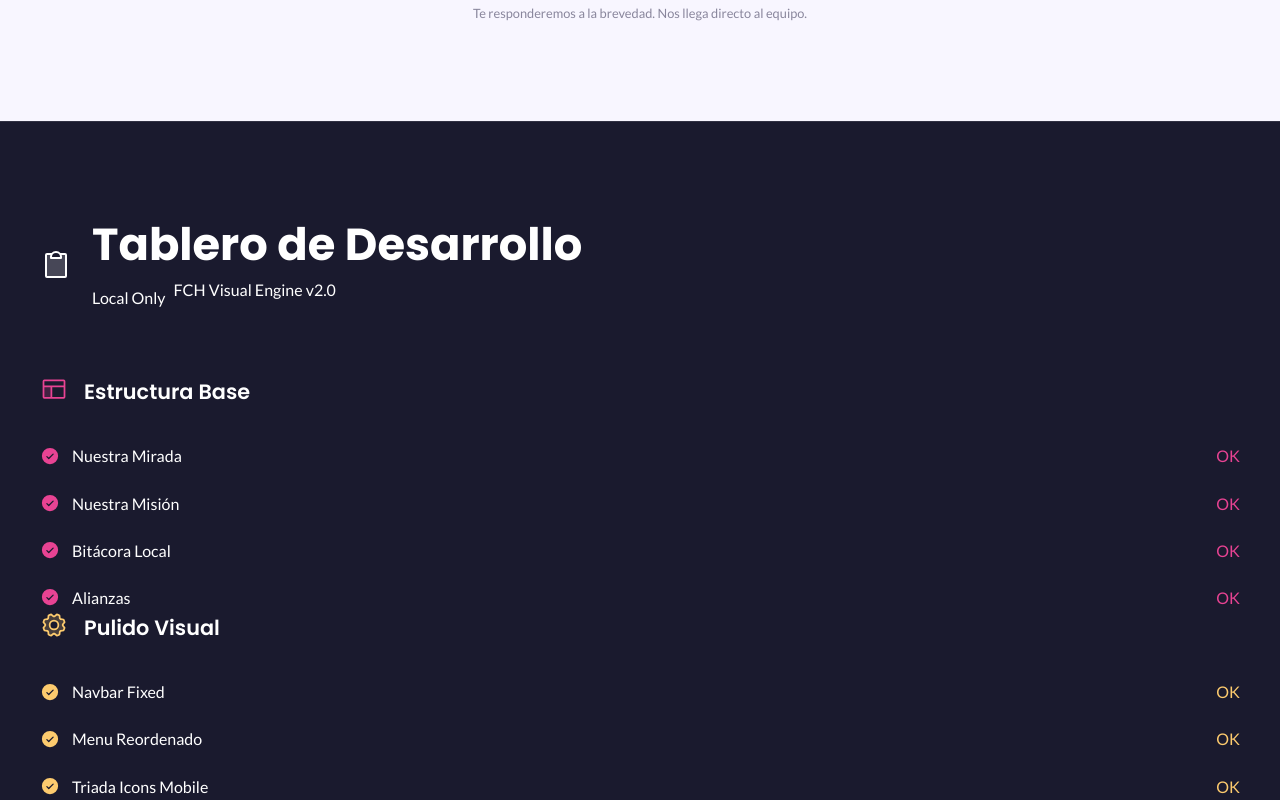
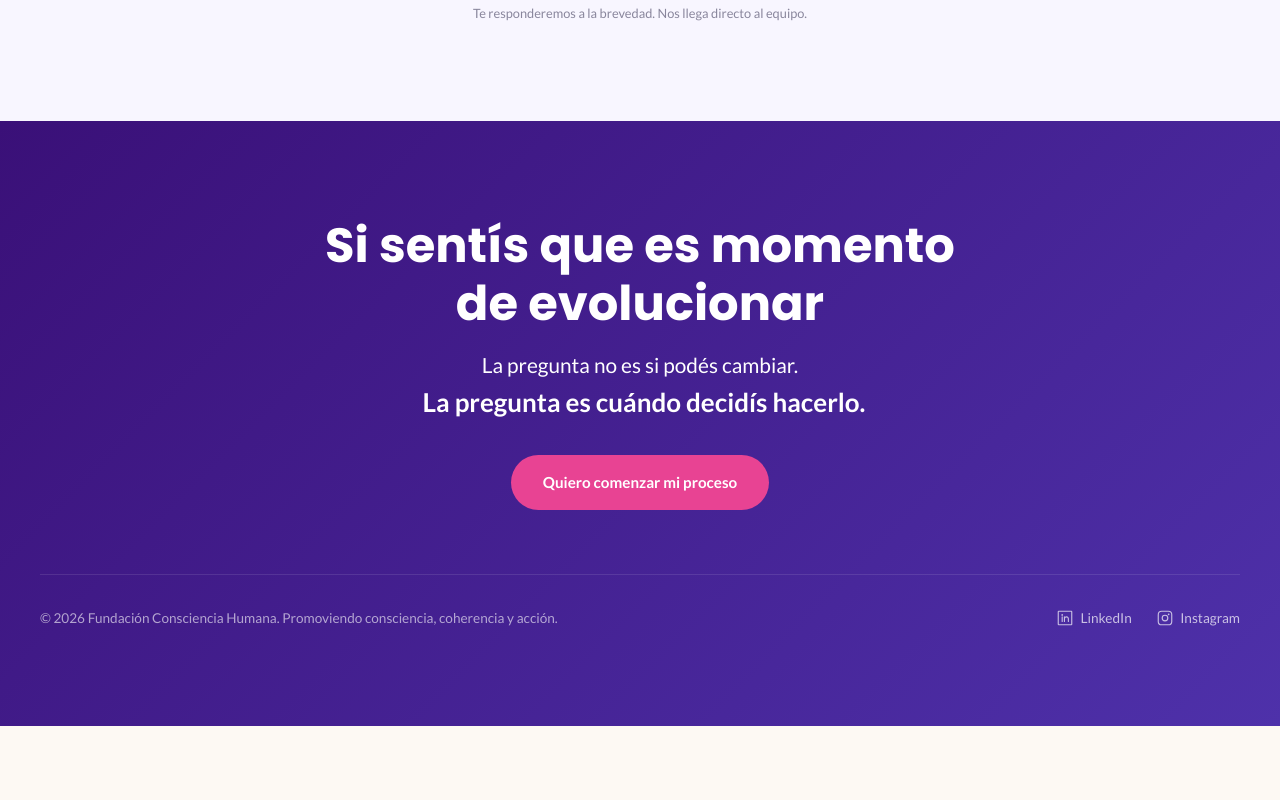
Before and after one commit to joerey101/conscienciahumana, a React (Vite) app: page / in a window 1280 px wide. Shown: the part 8980-9780 px from the top of the page. After the commit the page ends 9706 px from the top, so only its background shows below. Built offline with nearby package versions, Linux system fonts and the light colour scheme.

Commit message:
fix: remover panel VisualProgress completamente

```diff
--- a/src/App.tsx
+++ b/src/App.tsx
@@ -13,7 +13,7 @@ import { Verticales } from './components/sections/Verticales'
 import { Impacto } from './components/sections/Impacto'
 import { Alianzas } from './components/sections/Alianzas'
 import { Sumate } from './components/sections/Sumate'
-import { VisualProgress } from './components/modules/VisualProgress'
+
 import { useRevealAnimation } from './hooks/useRevealAnimation'
 
 export default function App() {
@@ -34,7 +34,7 @@ export default function App() {
         <Impacto />
         <Alianzas />
         <Sumate />
-        {import.meta.env.DEV && <VisualProgress />}
+
       </main>
       <Footer />
     </>
```
